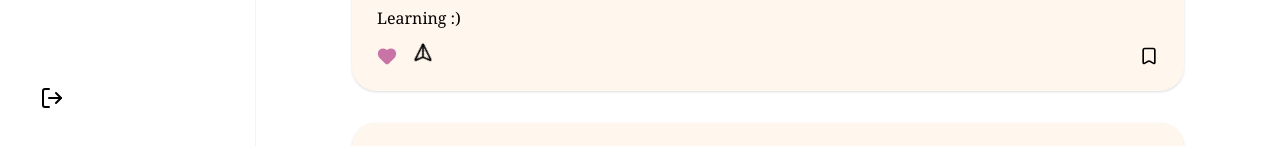
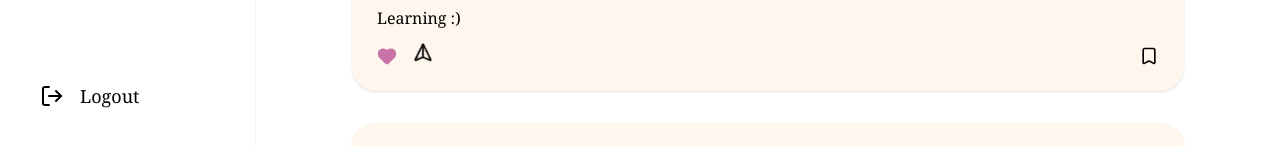
Before and after one commit to Shreyash-Adhikari1/ArtSphere_Web_Frontend, a Next.js app: page /auth/dashboard in a window 1280 px wide. Shown: the part 654-800 px from the top of the page. Built offline with nearby package versions, Linux system fonts and the light colour scheme.

Commit message:
Login Page Render error fix | logout function added to sidebar

```diff
--- a/app/(auth)/login/page.tsx
+++ b/app/(auth)/login/page.tsx
@@ -1,5 +1,8 @@
 import LoginForm from "../_components/LoginForm";
 
 export default function LoginPage() {
-    return <LoginForm />;
+  return <LoginForm />;
 }
+// export default function LoginPage() {
+//   return <div style={{ padding: 24 }}>LOGIN ROUTE WORKS ✅</div>;
+// }
--- a/app/(public)/_components/Sidebar.tsx
+++ b/app/(public)/_components/Sidebar.tsx
@@ -1,25 +1,58 @@
+"use client";
+
 import { Home, PlusSquare, Puzzle, User, Bell, LogOut } from "lucide-react";
 import Link from "next/link";
+import { usePathname, useRouter } from "next/navigation";
+import { useState } from "react";
 
 export default function Sidebar() {
+  const pathname = usePathname();
+  const router = useRouter();
+  const [loggingOut, setLoggingOut] = useState(false);
+
   const menuItems = [
-        { icon: <Home size={24} />, label: "Home", active: true },
-        { icon: <PlusSquare size={24} />, label: "Create" },
-        { icon: <Puzzle size={24} />, label: "Challenges" },
-        { icon: <User size={24} />, label: "Profile" },
-        { icon: <Bell size={24} />, label: "Notifications" },
+    { icon: <Home size={24} />, label: "Home", href: "/auth/dashboard" },
+    { icon: <PlusSquare size={24} />, label: "Create", href: "/create" },
+    { icon: <Puzzle size={24} />, label: "Challenges", href: "/challenges" },
+    { icon: <User size={24} />, label: "Profile", href: "/profile" },
+    {
+      icon: <Bell size={24} />,
+      label: "Notifications",
+      href: "/notifications",
+    },
   ];
+
+  async function logout() {
+    if (loggingOut) return;
+    setLoggingOut(true);
+
+    try {
+      await fetch("/api/auth/logout", { method: "POST" });
+
+      // Hard navigation + refresh so middleware and server components re-evaluate auth
+      router.replace("/login");
+      router.refresh();
+    } finally {
+      setLoggingOut(false);
+    }
+  }
 
   return (
     <div className="w-64 h-screen sticky top-0 border-r border-gray-100 flex flex-col p-6 bg-white font-serif">
-            <h1 className="text-[#C974A6] text-3xl font-bold mb-12 px-2">ArtSphere</h1>
+      <h1 className="text-[#C974A6] text-3xl font-bold mb-12 px-2">
+        ArtSphere
+      </h1>
 
       <nav className="flex-1 space-y-4">
-                {menuItems.map((item) => (
+        {menuItems.map((item) => {
+          const active = pathname === item.href;
+
+          return (
             <Link
               key={item.label}
-                        href="#"
-                        className={`flex items-center gap-4 px-4 py-3 rounded-xl transition ${item.active
+              href={item.href}
+              className={`flex items-center gap-4 px-4 py-3 rounded-xl transition ${
+                active
                   ? "bg-[#C974A6] text-white shadow-md"
                   : "text-black hover:bg-gray-50"
               }`}
@@ -27,11 +60,23 @@ export default function Sidebar() {
               {item.icon}
               <span className="text-lg font-medium">{item.label}</span>
             </Link>
-                ))}
+          );
+        })}
       </nav>
 
-            <button className="flex items-center gap-4 px-4 py-3 text-black hover:bg-gray-50 rounded-xl transition">
+      <button
+        onClick={logout}
+        disabled={loggingOut}
+        className={`flex items-center gap-4 px-4 py-3 rounded-xl transition ${
+          loggingOut
+            ? "text-gray-400 cursor-not-allowed"
+            : "text-black hover:bg-gray-50"
+        }`}
+      >
         <LogOut size={24} />
+        <span className="text-lg font-medium">
+          {loggingOut ? "Logging out…" : "Logout"}
+        </span>
       </button>
     </div>
   );
```
Lines whose indentation alone changed are shown as unchanged.
